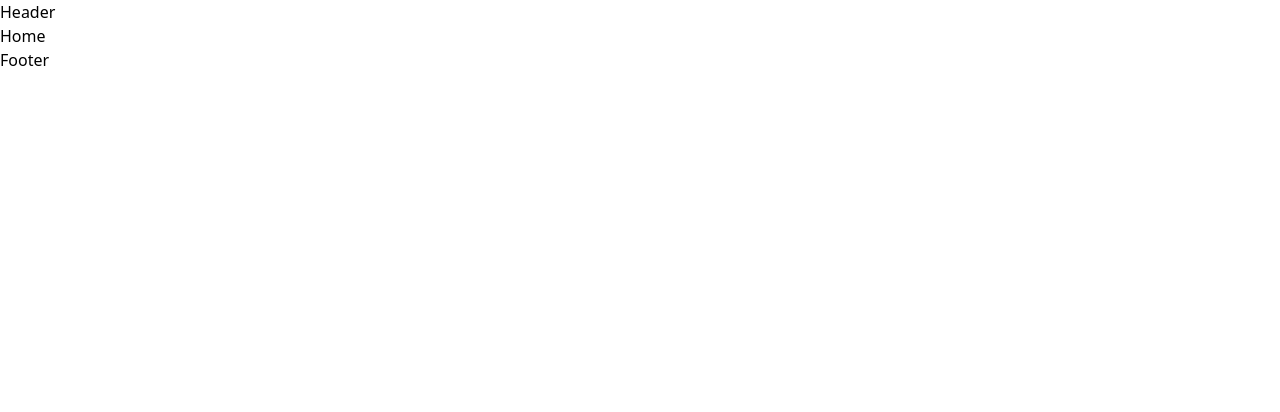
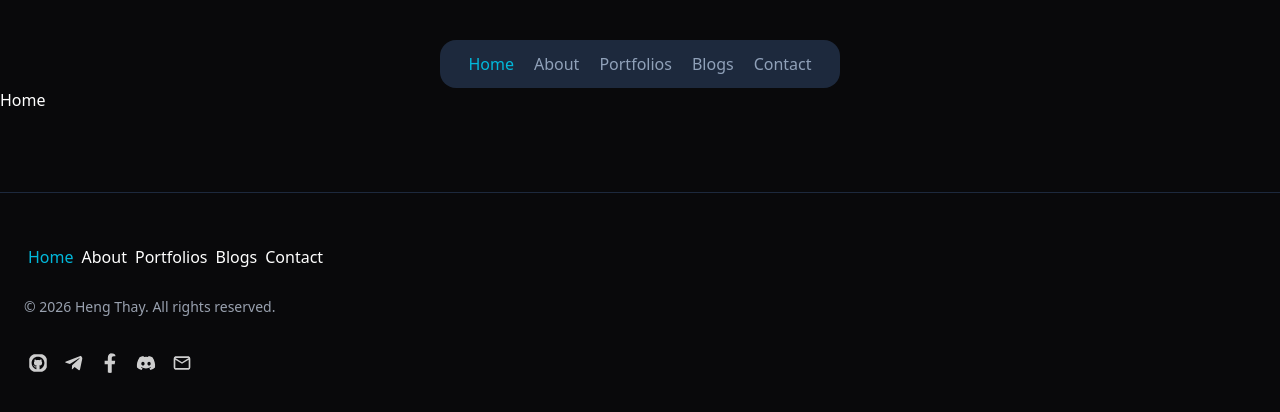
Before and after one commit to hengthay/portfolio-ui, a React (Vite) app: page / in a window 1280 px wide. Shown: the top 412 px of the page. Built offline with nearby package versions, Linux system fonts and the light colour scheme.

Commit message:
Implement on Layout, Header and Footer

```diff
--- a/package.json
+++ b/package.json
@@ -14,6 +14,7 @@
     "@tailwindcss/vite": "^4.1.18",
     "react": "^19.2.0",
     "react-dom": "^19.2.0",
+    "react-icons": "^5.5.0",
     "react-redux": "^9.2.0",
     "react-router-dom": "^7.12.0",
     "tailwindcss": "^4.1.18"
--- a/src/App.jsx
+++ b/src/App.jsx
@@ -6,10 +6,13 @@ import Project from './pages/Project'
 import Education from './pages/Education'
 import Blog from './pages/Blog'
 import Contact from './pages/Contact'
+import Header from './components/Header'
+import Footer from './components/Footer'
 import MainLayout from './components/layouts/MainLayout'
 
 const App = () => {
   return (
+    <>
       <Routes>
           <Route element={<MainLayout />}>
             <Route path='/' element={<Home />} index/>
@@ -20,6 +23,7 @@ const App = () => {
             <Route path='/contact' element={<Contact />} />
           </Route>
       </Routes>
+    </>
   )
 }
 
--- a/src/components/Footer.jsx
+++ b/src/components/Footer.jsx
@@ -1,9 +1,67 @@
-import React from 'react'
+import { Link, useLocation } from "react-router-dom";
+import { FaGithubSquare } from "react-icons/fa";
+import { FaTelegramPlane } from "react-icons/fa";
+import { FaFacebookF } from "react-icons/fa";
+import { FaDiscord } from "react-icons/fa6";
+import { MdOutlineEmail } from "react-icons/md";
 
 const Footer = () => {
+  const menu = [
+    { id: 1, name: "Home", path: "/" },
+    { id: 2, name: "About", path: "/about" },
+    { id: 3, name: "Portfolios", path: "/portfolio" },
+    { id: 4, name: "Blogs", path: "/blog" },
+    { id: 5, name: "Contact", path: "/contact" },
+  ];
+
+  const foot = [
+    { id: 1, Icon: FaGithubSquare, url: "https://github.com/yourusername" },
+    { id: 2, Icon: FaTelegramPlane, url: "https://t.me/yourusername" },
+    { id: 3, Icon: FaFacebookF, url: "https://facebook.com/yourprofile" },
+    { id: 4, Icon: FaDiscord, url: "https://discord.gg/yourinvite" },
+    { id: 5, Icon: MdOutlineEmail, url: "mailto:youremail@gmail.com" },
+  ];
+
+  const location = useLocation();
+
   return (
-    <div>Footer</div>
-  )
-}
+    <footer className="w-full border-t border-slate-800 mt-20">
+      <div className="w-full flex flex-col md:p-6 p-8 overflow-hidden">
+        <ul className="w-full flex flex-wrap md:justify-start md:items-start justify-center items-center md:my-6 my-8">
+          {menu.map((item) => (
+            <li
+              key={item.id}
+              className={`p-1 text-base font-normal hover:text-cyan-600 transition-all ease-in-out duration-300 ${
+                location.pathname === item.path
+                  ? "text-cyan-500"
+                  : "text-white"
+              }`}
+            >
+              <Link to={item.path}>{item.name}</Link>
+            </li>
+          ))}
+        </ul>
+        <div className="w-full text-white md:text-start text-center ">
+          <div className="">
+            <p className="text-sm text-gray-400">&copy; 2026 Heng Thay. All rights reserved.</p>
+          </div>
+          <div className="w-full my-8">
+            <ul className="flex justify-center items-center md:justify-start md:items-start md:gap-x-2 gap-x-2">
+              {
+                foot.map((item) => (
+                <li key={item.id} className="text-white/80">
+                  <a href={item.url} target="_blank" rel="noreferrer">
+                    <item.Icon size={28} className="p-1 rounded-full transition-all hover:bg-gray-500 ease-in-out duration-300"/>
+                  </a>
+                </li>
+                ))
+              }
+            </ul>
+          </div>
+        </div>
+      </div>
+    </footer>
+  );
+};
 
-export default Footer
+export default Footer;
--- a/src/components/Header.jsx
+++ b/src/components/Header.jsx
@@ -1,8 +1,35 @@
 import React from 'react'
+import { Link, useLocation } from 'react-router-dom'
 
 const Header = () => {
+
+  const menu = [
+    {id: 1, name: 'Home', path: '/'},
+    {id: 2, name: 'About', path: '/about'},
+    {id: 3, name: 'Portfolios', path: '/portfolio'},
+    {id: 4, name: 'Blogs', path: '/blog'},
+    {id: 5, name: 'Contact', path: '/contact'},
+  ]
+
+  const location = useLocation();
+
   return (
-    <div>Header</div>
+    <div className='container w-full flex justify-center items-center mx-auto'>
+      <div className='w-full flex justify-center items-center'>
+        <ul className='min-w-100 rounded-2xl mt-10 flex justify-center items-center gap-x-3 py-2 bg-slate-800'>
+          {
+            menu.map((item) => (
+              <li key={item.id} className={`p-1 text-base font-medium hover:text-cyan-600 transition-all ease-in-out duration-300 ${location.pathname === item.path ? 'text-cyan-500' : 'text-slate-400'}`}>
+                <Link to={item.path}>
+                  {item.name}
+                </Link>
+              </li>
+
+            ))
+          }
+        </ul>
+      </div>
+    </div>
   )
 }
 
--- a/src/components/layouts/MainLayout.jsx
+++ b/src/components/layouts/MainLayout.jsx
@@ -5,11 +5,13 @@ import Footer from '../Footer'
 
 const MainLayout = () => {
   return (
-    <>
-      <Header />
-      <Outlet />
-      <Footer />
-    </>
+    <div className='w-full h-screen bg-black'>
+      <div className='max-w-7xl container mx-auto flex flex-col text-white bg-zinc-950 shadow-xl'>
+        <Header />
+        <Outlet />
+        <Footer />
+      </div>
+    </div>
   )
 }
 
--- a/src/pages/Home.jsx
+++ b/src/pages/Home.jsx
@@ -1,8 +1,8 @@
-import React from 'react'
-
 const Home = () => {
   return (
-    <div>Home</div>
+    <div className="">
+      Home
+    </div>
   )
 }
 
```
Also changed, not shown: 1 other file (tests, documents, lock files or other folders). Lines whose indentation alone changed are shown as unchanged.
